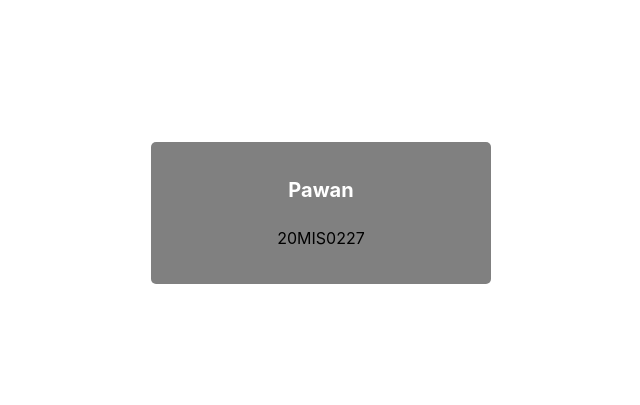
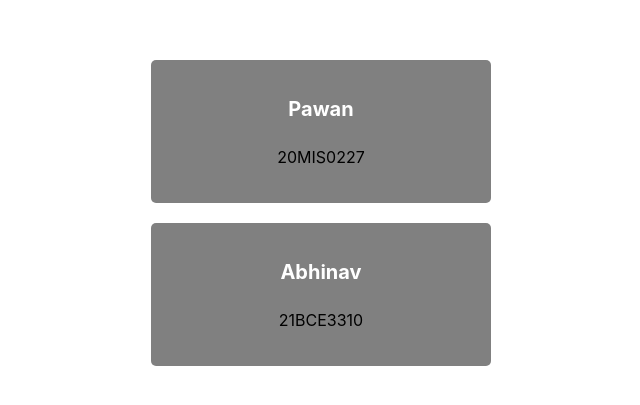
Before and after one commit to pawan895/PR-test, a React (Create React App) app: page / in a window 1280 px wide. Shown: the part 187-592 px from the top of the page, without its empty margins (319-959 px from the left). Built offline with nearby package versions, Linux system fonts and the light colour scheme.

Commit message:
added abhinav_card

```diff
--- a/src/App.js
+++ b/src/App.js
@@ -35,6 +35,7 @@ function App() {
       <div style={scrollViewStyle}>
         <div style={cardContainerStyle}>
           <Card name="Pawan" number="20MIS0227" />
+          <Card name="Abhinav" number="21BCE3310"/>
 
         </div>
       </div>
```
